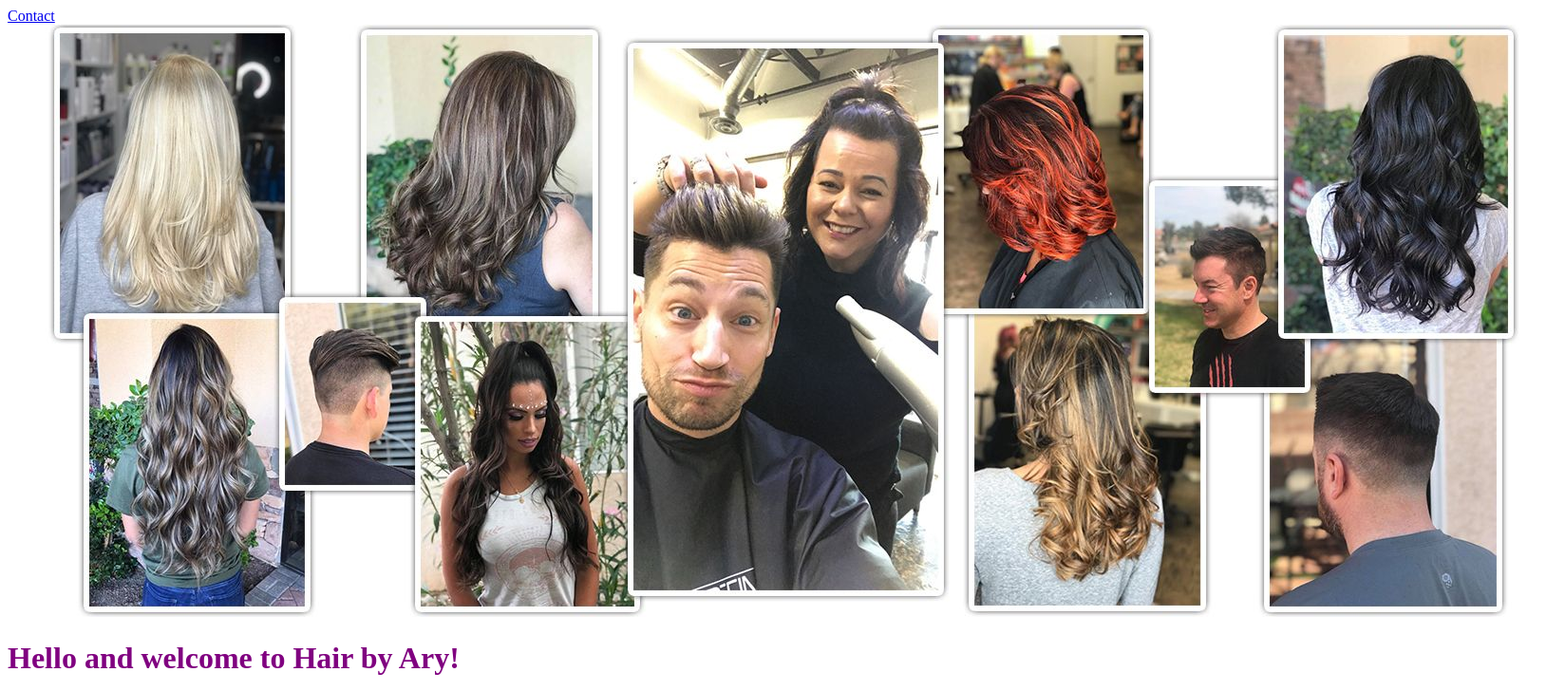
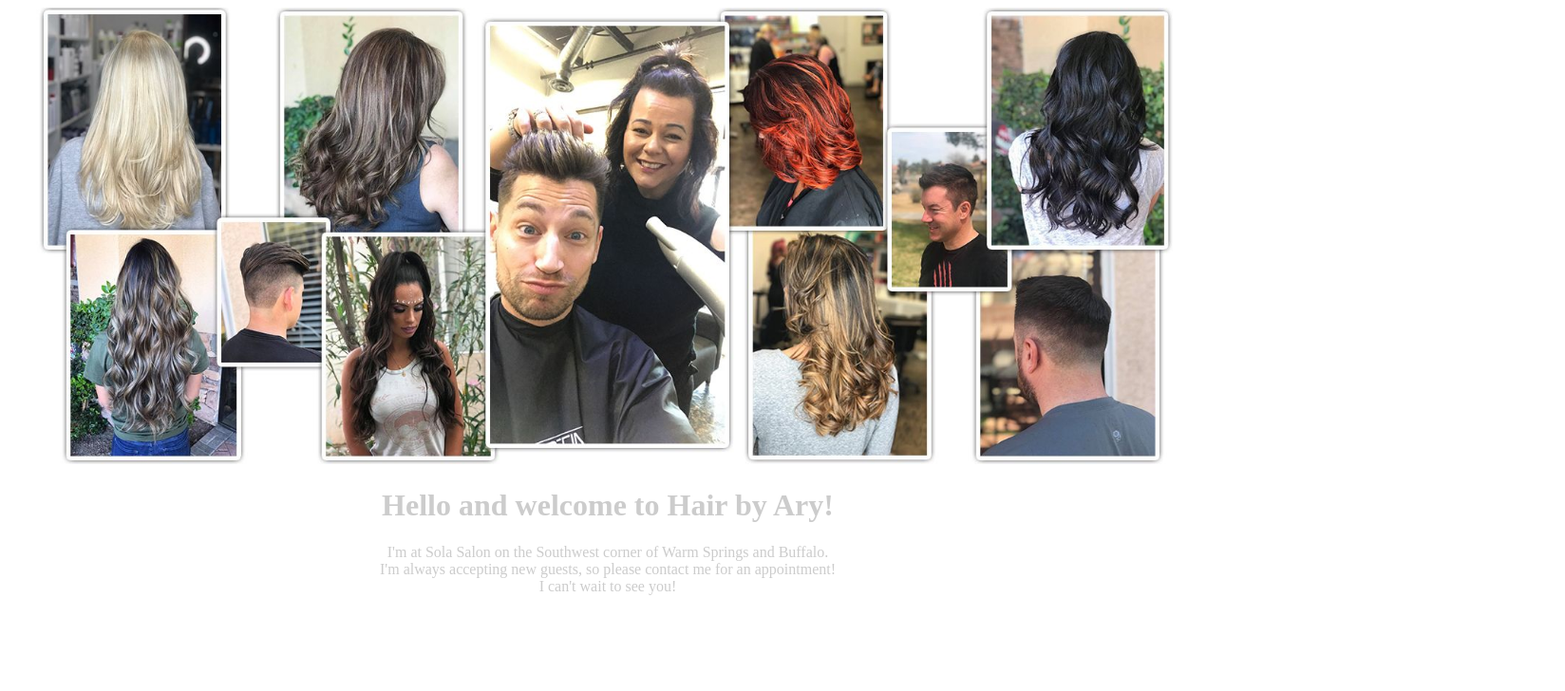
Before and after one commit to pkunzipula/gatsby, a Gatsby app: page / in a window 1280 px wide. Shown: the top 728 px of the page at 95% size, 1648 px wide, since content can reach past the window. Built offline with nearby package versions, Linux system fonts and the light colour scheme.

Commit message:
Styling the Index
Added Div and Img styles

```diff
--- a/src/pages/index.js
+++ b/src/pages/index.js
@@ -2,10 +2,21 @@ import React from "react"
 import { Link } from "gatsby"
 import Header from "../components/header"
 
+const divStyle = {
+    margin: '0 auto',
+    maxWidth: '1500px',
+    textAlign: 'center',
+    color: '#ccc'
+};
+
+const imgStyle = {
+    lineHeight: '1',
+    maxWidth: '100%'
+}
+
 export default () => (
-    <div style={{ color: `purple`}}>
-        <Link to="/contact/">Contact</Link>
-        <img src={`../../biggerHair16x6.jpg`} alt="Ary and guests" />
+    <div style={divStyle}>
+        <img style={imgStyle} src={`../../biggerHair16x6.jpg`} alt="Ary and guests" />
         <h1>Hello and welcome to Hair by Ary!</h1>
         <p>I'm at Sola Salon on the Southwest corner of Warm Springs and Buffalo.<br/>
             I'm always accepting new guests, so please contact me for an appointment!<br/>
```
